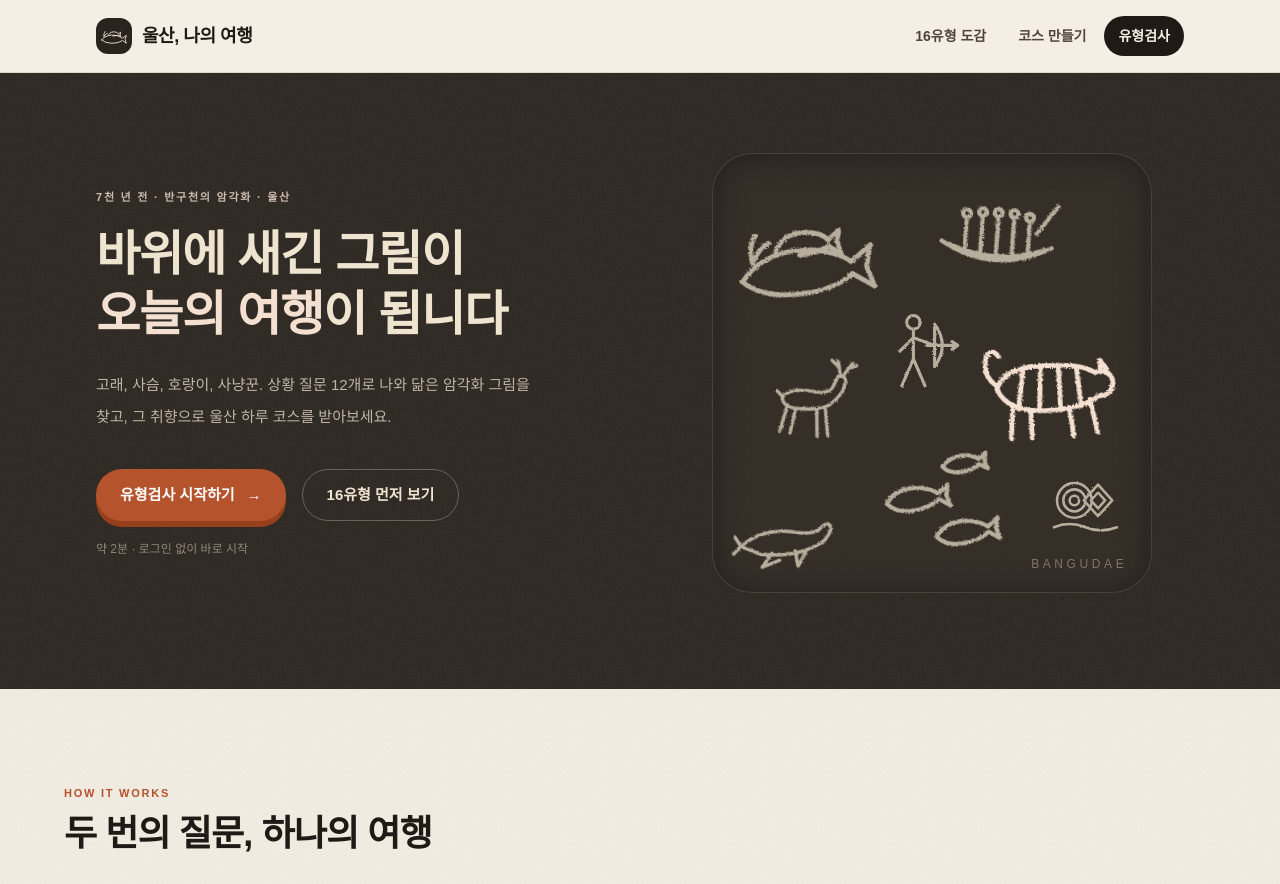
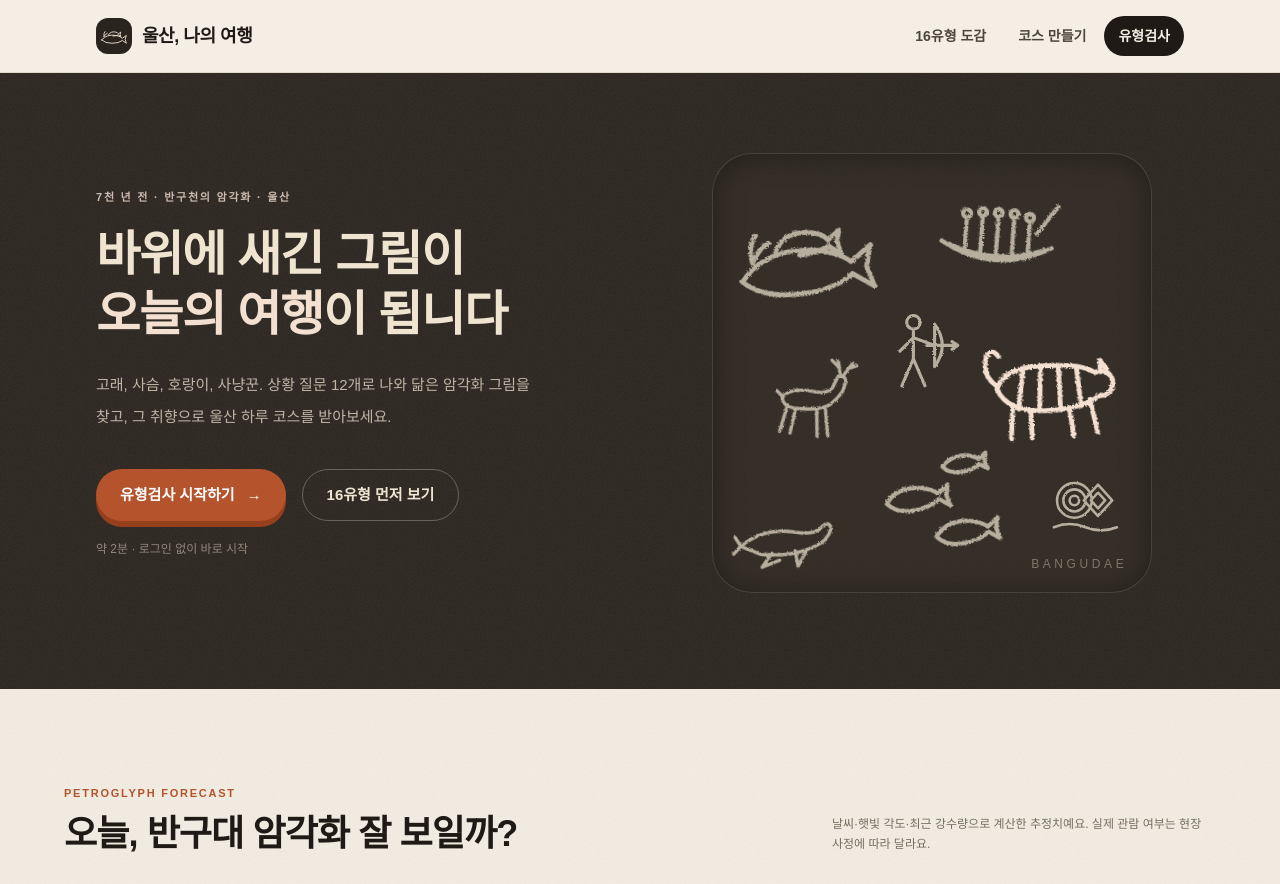
Before and after one commit to wang5824/ulsan-trip, a Next.js app: page / in a window 1280 px wide. Shown: the top 884 px of the page. Built offline with nearby package versions, Linux system fonts and the light colour scheme; no server answers; a web font is replaced by a local one.

Commit message:
feat: 홈에 암각화 관람 예보 배치

```diff
--- a/app/page.tsx
+++ b/app/page.tsx
@@ -4,6 +4,7 @@ import PetroglyphGlyph from "@/src/components/petroglyph/PetroglyphGlyph";
 import { PETROGLYPH_TYPES } from "@/src/data/petroglyph-types";
 import { TYPE_TEST_QUESTIONS } from "@/src/data/type-test";
 import { surveyQuestions } from "@/src/data/survey";
+import BangudaeForecast from "@/src/components/home/BangudaeForecast";
 import { buttonOnDark, buttonPrimary, eyebrow, focusRing } from "@/src/components/ui";
 
 // 히어로의 '바위 면'에 흩어 놓을 그림 배치입니다. 위치는 % 단위입니다.
@@ -52,6 +53,8 @@ export default function Home() {
           </div>
         </div>
       </section>
+
+      <BangudaeForecast />
 
       <section aria-labelledby="flow-heading" className="px-5 py-16 sm:px-8 sm:py-24">
         <div className="mx-auto max-w-6xl">
```
